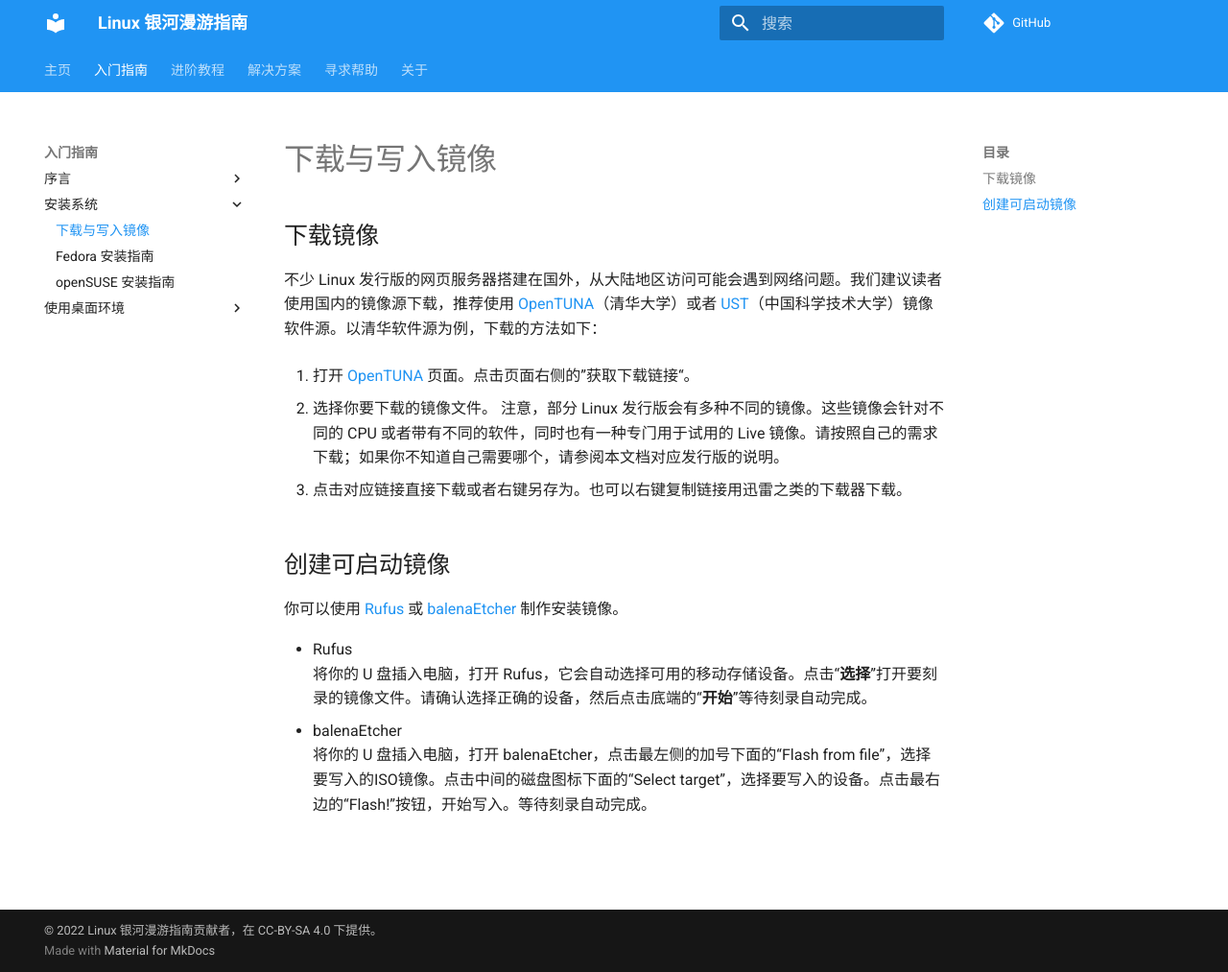
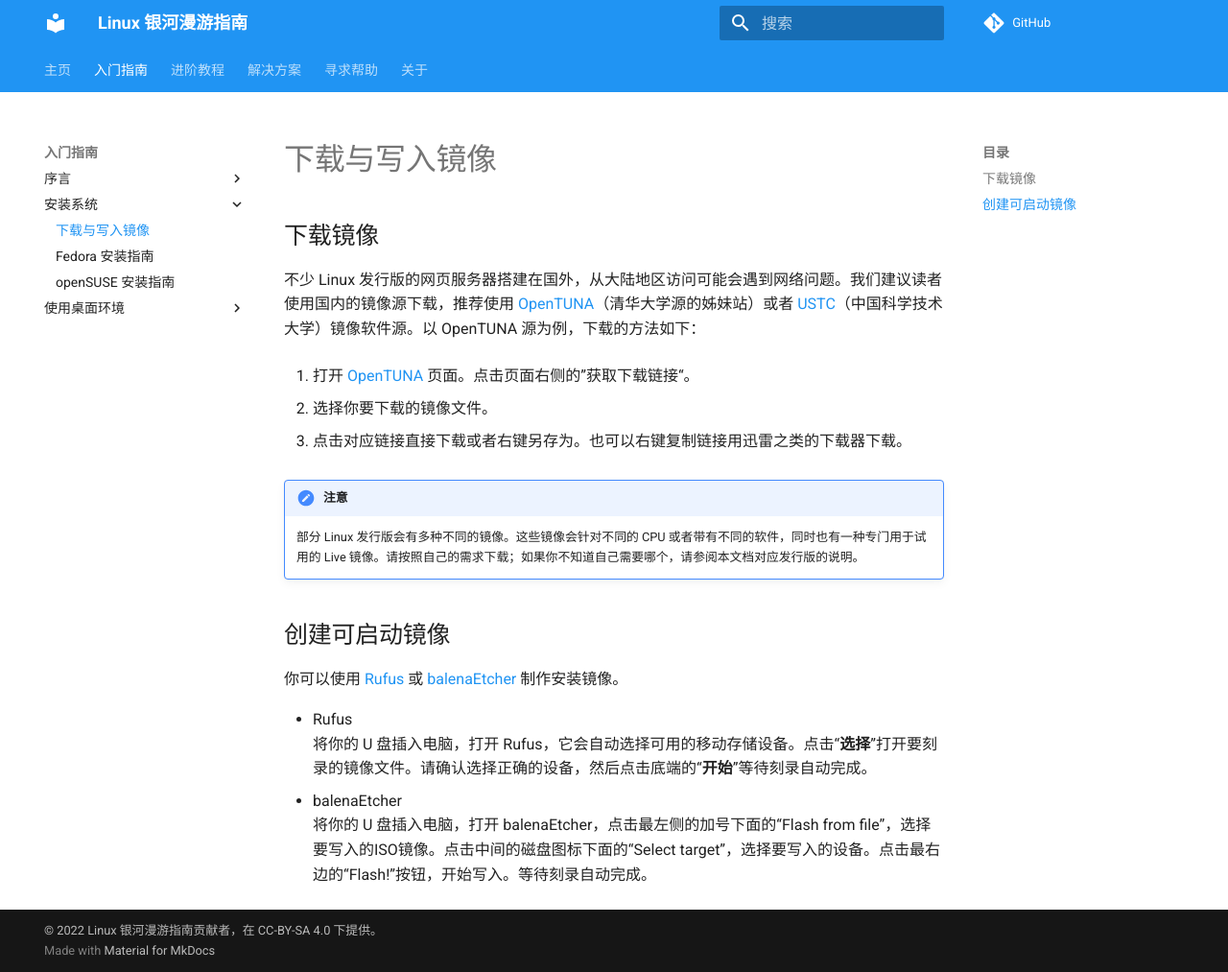
Before and after one commit to linuxhitchhiker/THGLG, an MkDocs documentation site: the page built from docs/basic/installation/index.md, in a window 1280 px wide and 1013 px high. Shown: the whole window at 96% size. Built offline with MkDocs 1.6.1 and Material for MkDocs 9.7.7, drawn with Linux system fonts in a browser that asks for light colours; comment, search, counter and statistics services are not loaded.

Commit message:
fix a typo

```diff
--- a/docs/basic/installation/index.md
+++ b/docs/basic/installation/index.md
@@ -4,14 +4,16 @@ title: 下载与写入镜像
 
 ## 下载镜像
 
-不少 Linux 发行版的网页服务器搭建在国外，从大陆地区访问可能会遇到网络问题。我们建议读者使用国内的镜像源下载，推荐使用 [OpenTUNA](https://opentuna.cn/)（清华大学）或者 [UST](https://mirrors.ustc.edu.cn/)（中国科学技术大学）镜像软件源。以清华软件源为例，下载的方法如下：
+不少 Linux 发行版的网页服务器搭建在国外，从大陆地区访问可能会遇到网络问题。我们建议读者使用国内的镜像源下载，推荐使用 [OpenTUNA](https://opentuna.cn/)（清华大学源的姊妹站）或者 [USTC](https://mirrors.ustc.edu.cn/)（中国科学技术大学）镜像软件源。以 OpenTUNA 源为例，下载的方法如下：
 
 1. 打开 [OpenTUNA](https://opentuna.cn/) 页面。点击页面右侧的”获取下载链接“。
 
 2. 选择你要下载的镜像文件。
-   注意，部分 Linux 发行版会有多种不同的镜像。这些镜像会针对不同的 CPU 或者带有不同的软件，同时也有一种专门用于试用的 Live 镜像。请按照自己的需求下载；如果你不知道自己需要哪个，请参阅本文档对应发行版的说明。
 
 3. 点击对应链接直接下载或者右键另存为。也可以右键复制链接用迅雷之类的下载器下载。
+
+!!! attention "注意"
+    部分 Linux 发行版会有多种不同的镜像。这些镜像会针对不同的 CPU 或者带有不同的软件，同时也有一种专门用于试用的 Live 镜像。请按照自己的需求下载；如果你不知道自己需要哪个，请参阅本文档对应发行版的说明。
 
 ## 创建可启动镜像
 
```
